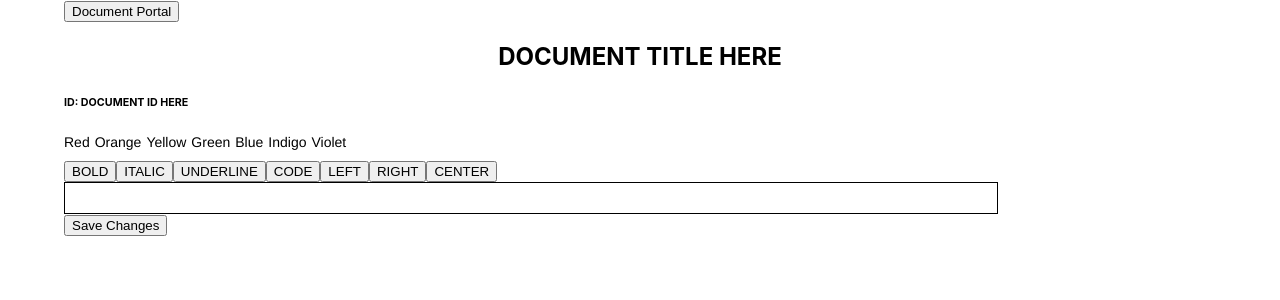
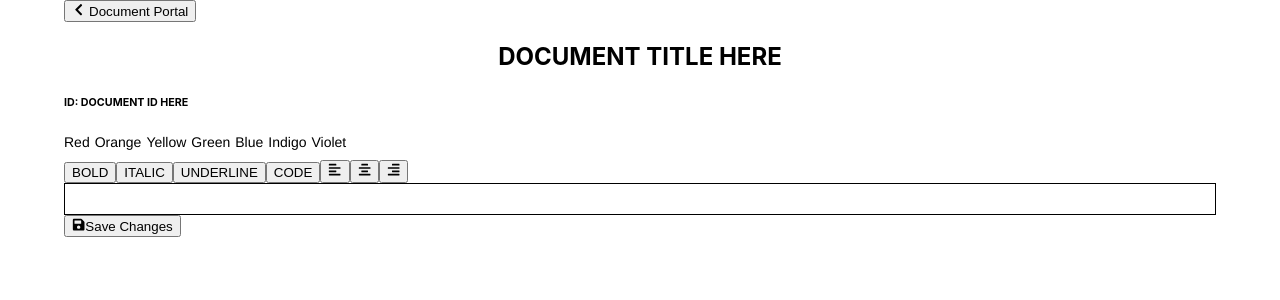
Before and after one commit to krespicio/text-editor, a React (Create React App) app in the folder app/: page / in a window 1280 px wide. Shown: the top 300 px of the page. Built offline with nearby package versions, Linux system fonts and the light colour scheme.

Commit message:
added iconsgit add .

```diff
--- a/app/package.json
+++ b/app/package.json
@@ -10,6 +10,7 @@
 		"nodemon": "^1.19.1",
 		"react": "^16.8.6",
 		"react-dom": "^16.8.6",
+		"react-icons": "^3.7.0",
 		"react-router-dom": "^5.0.1",
 		"react-scripts": "3.0.1"
 	},
--- a/app/src/components/EditingInterface.js
+++ b/app/src/components/EditingInterface.js
@@ -1,7 +1,6 @@
 import React from "react";
 import ReactDOM from "react-dom";
-// import { FontAwesomeIcon } from '@fortawesome/react-fontawesome'
-// import { faCoffee } from '@fortawesome/free-solid-svg-icons'
+import { FaAlignLeft, FaAlignRight, FaAlignCenter , FaSave} from 'react-icons/fa';
 import { Editor, EditorState, RichUtils, Modifier } from "draft-js";
 
 class EditingInterface extends React.Component {
@@ -89,7 +88,8 @@ styleWholeSelectedBlocksModifier(editorState, style, removeStyles) {
 
   render() {
     const textStyles = ["BOLD", "ITALIC", "UNDERLINE", "CODE"];
-    const paragraphStyles = ["LEFT", "RIGHT", "CENTER"]
+    const paragraphStyles = [{name:"LEFT", icon:<FaAlignLeft/>}, {name:"CENTER", icon:<FaAlignCenter/>}, {name: "RIGHT", icon: <FaAlignRight/>} ];
+
     return (
       <div>
         <div style={styles.toolbar}>
@@ -104,8 +104,8 @@ styleWholeSelectedBlocksModifier(editorState, style, removeStyles) {
           ))}
           {paragraphStyles.map(style => {
             return (
-              <button key={style} onClick={() => this.styleWholeSelectedBlocksModifier(this.state.editorState, style, paragraphStyles.filter((a) => a !== style))} name={style}>
-                {style}
+              <button key={style.name} onClick={() => this.styleWholeSelectedBlocksModifier(this.state.editorState, style.name, paragraphStyles.filter((a) => a !== style.name))} name={style.name}>
+                {style.icon}
               </button>
             );
           })}
@@ -114,7 +114,7 @@ styleWholeSelectedBlocksModifier(editorState, style, removeStyles) {
         <div
           style={{
             border: "1px solid black",
-            maxWidth: "80%",
+            maxWidth: "100%",
             height: "80%",
             padding: "5px"
           }}
@@ -130,7 +130,7 @@ styleWholeSelectedBlocksModifier(editorState, style, removeStyles) {
 
         <div style={styles.saveButton}>
           <button variant="success" size="sm">
-            Save Changes
+            <FaSave/>Save Changes
           </button>
         </div>
       </div>
--- a/app/src/containers/document.js
+++ b/app/src/containers/document.js
@@ -1,6 +1,7 @@
 import React from "react";
 import ReactDOM from "react-dom";
 import EditingInterface from "../components/EditingInterface.js";
+import { FaChevronLeft } from 'react-icons/fa';
 
 class Document extends React.Component {
   constructor(props) {
@@ -15,7 +16,7 @@ class Document extends React.Component {
           <div style={styles.portalButton}>
             <button color="secondary" size="sm">
               {" "}
-              Document Portal
+              <FaChevronLeft /> Document Portal
             </button>
           </div>
           <div style={styles.title}>
```
Also changed, not shown: 1 other file (tests, documents, lock files or other folders).
